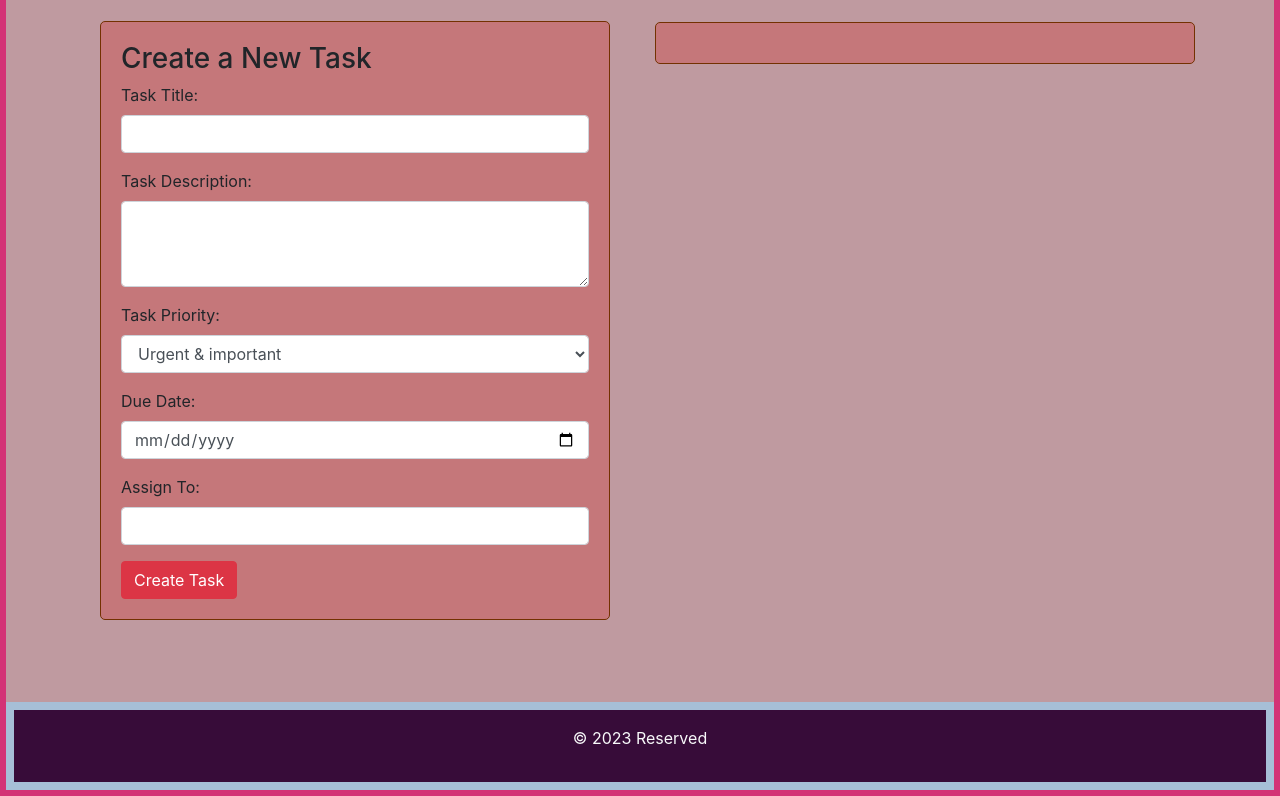
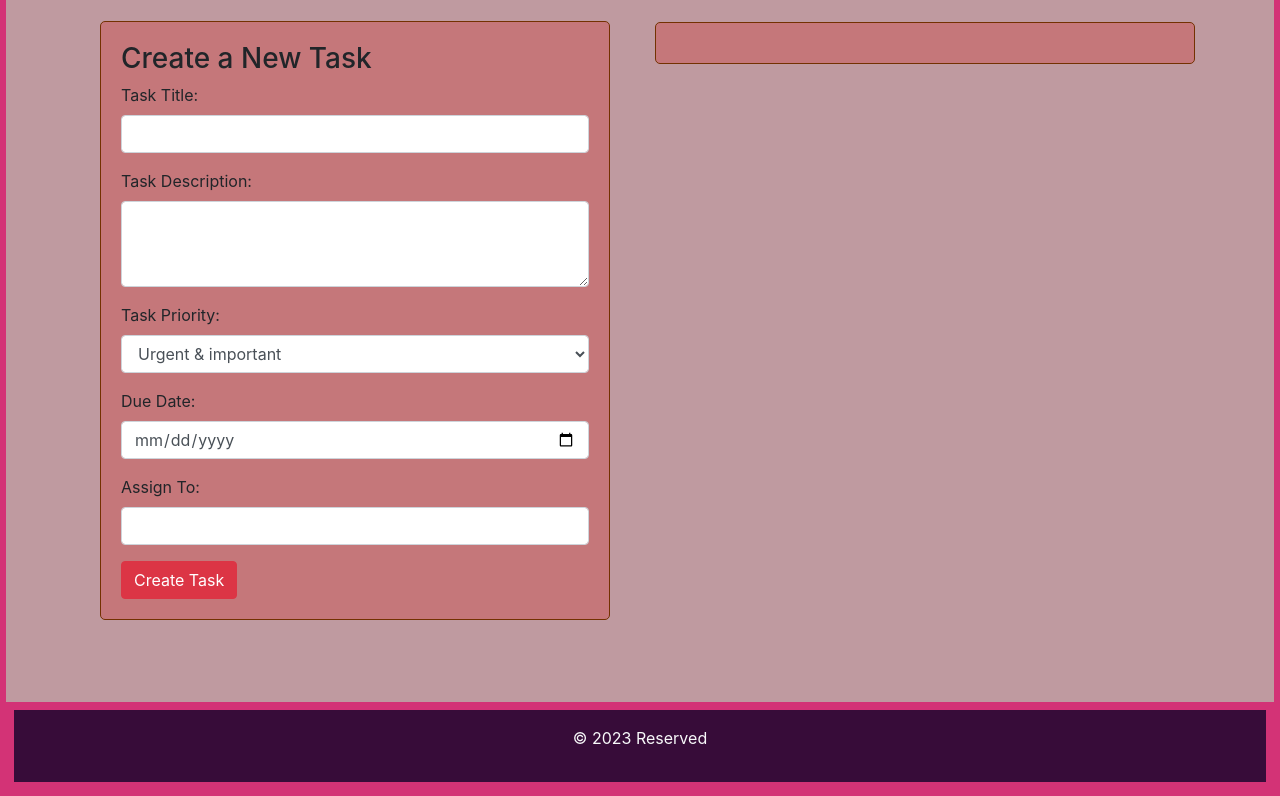
Before and after one commit to TaskMasterwork/TaskMasterWebApplication, a plain HTML site: page assets/Index.html in a window 1280 px wide. Shown: the part 243-1039 px from the top of the page. Drawn offline with nearby package versions, Linux system fonts and the light colour scheme.

Commit message:
change footer color

```diff
--- a/assets/Style.css
+++ b/assets/Style.css
@@ -18,7 +18,7 @@ header {
     font-weight: bold;
 }
 footer {
-    border: 8px solid #a6bfd7;
+    border: 8px solid #d33376;
     background-color: rgb(55 12 57);
     color: #fff;
     padding: 10px 0;
```
